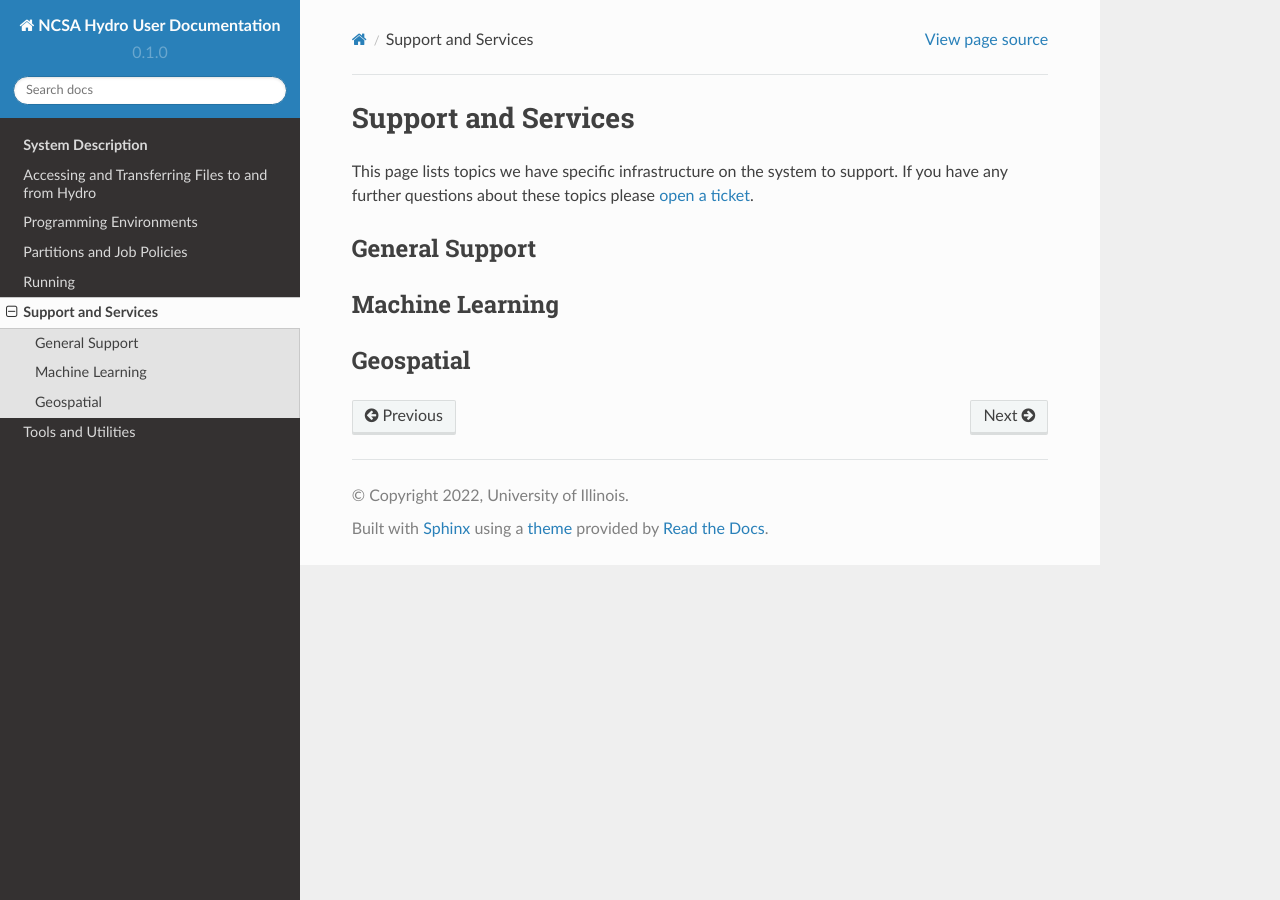
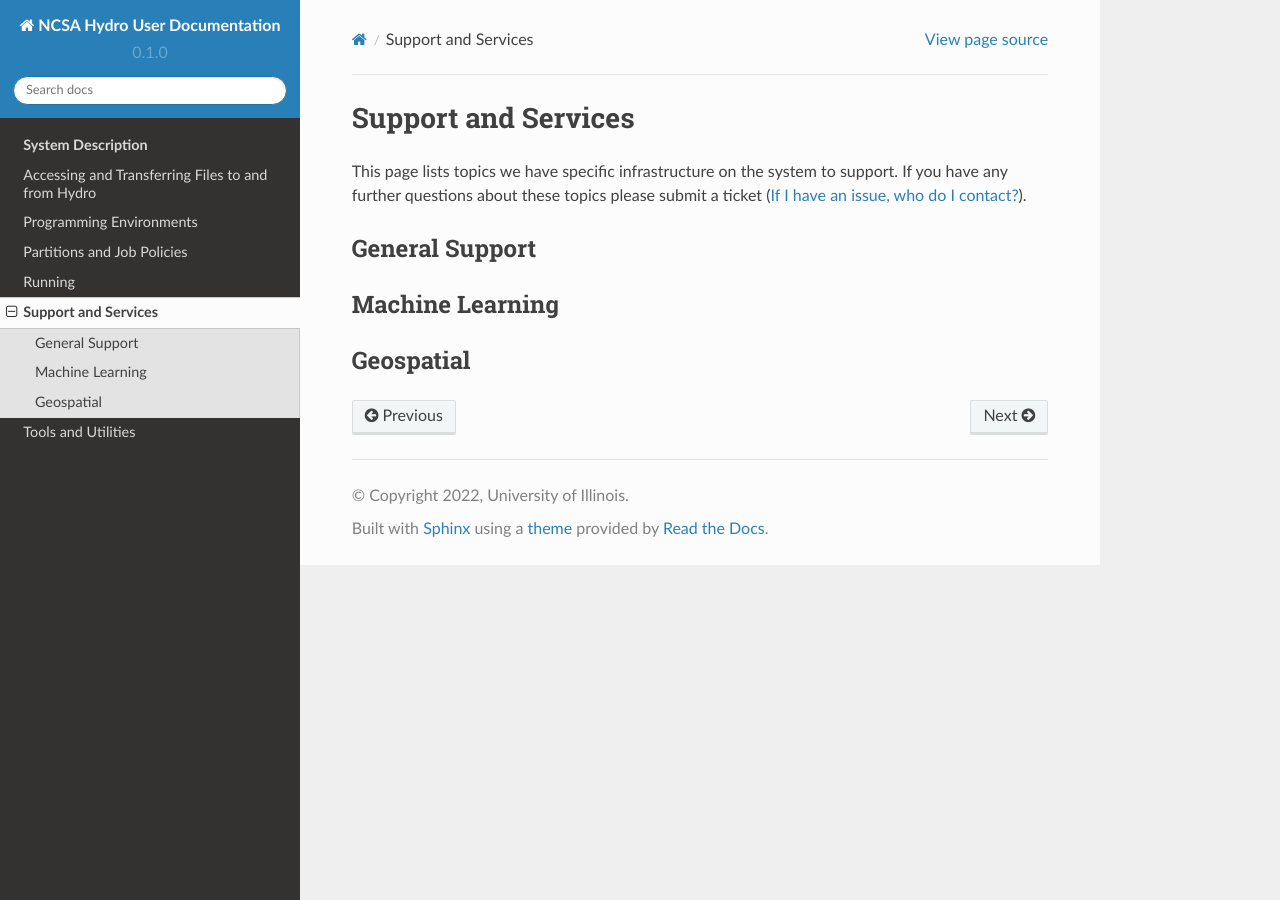
Before and after one commit to ncsa/hydro_documentation, a Sphinx documentation site: the page built from docs/source/support_and_services.rst, in a window 1280 px wide. Built offline with Sphinx 7.4.7 and the Read the Docs theme 2.0.0, drawn with Linux system fonts in a browser that asks for light colours; pages that are not in the unit, such as notebooks, are missing from menus.

Commit message:
Again ref
Trying again to fix ref

```diff
--- a/docs/source/support_and_services.rst
+++ b/docs/source/support_and_services.rst
@@ -1,6 +1,6 @@
 Support and Services
 ======================
-This page lists topics we have specific infrastructure on the system to support.  If you have any further questions about these topics please `open a ticket <help>`_.
+This page lists topics we have specific infrastructure on the system to support.  If you have any further questions about these topics please submit a ticket (:ref:`help`).
 
 General Support
 ------------------
```
